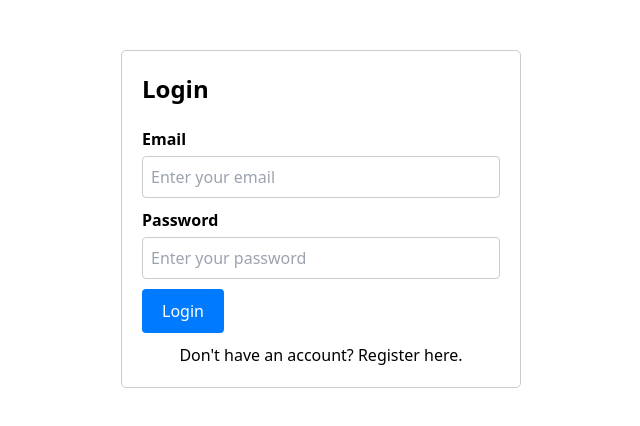
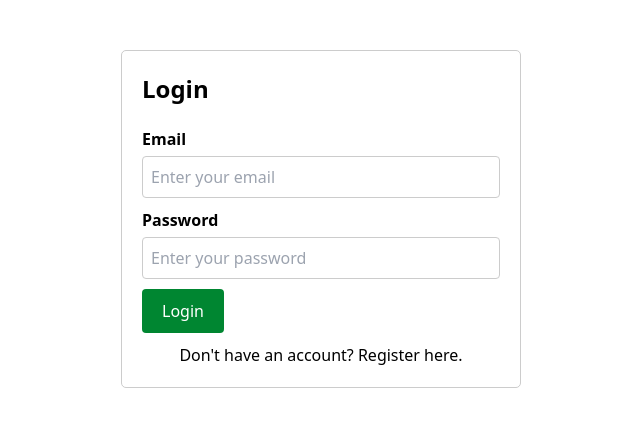
Before and after one commit to Janhvi52/assignment, a React (Create React App) app: page / in a window 1280 px wide. Shown: the top 426 px of the page, without its empty margins (319-959 px from the left). Built offline with nearby package versions, Linux system fonts and the light colour scheme.

Commit message:
button color modified

```diff
--- a/src/components/Login.js
+++ b/src/components/Login.js
@@ -76,7 +76,7 @@ const Login = () => {
             </div>
             <button
               type="submit"
-              style={{ backgroundColor: '#007BFF', color: 'white', padding: '10px 20px', borderRadius: '4px', border: 'none', cursor: 'pointer' }}
+              style={{ backgroundColor: '#008631', color: 'white', padding: '10px 20px', borderRadius: '4px', border: 'none', cursor: 'pointer' }}
             >
               Register
             </button>
@@ -118,7 +118,7 @@ const Login = () => {
             </div>
             <button
               type="submit"
-              style={{ backgroundColor: '#007BFF', color: 'white', padding: '10px 20px', borderRadius: '4px', border: 'none', cursor: 'pointer' }}
+              style={{ backgroundColor: '#008631', color: 'white', padding: '10px 20px', borderRadius: '4px', border: 'none', cursor: 'pointer' }}
             >
               Login
             </button>
```
